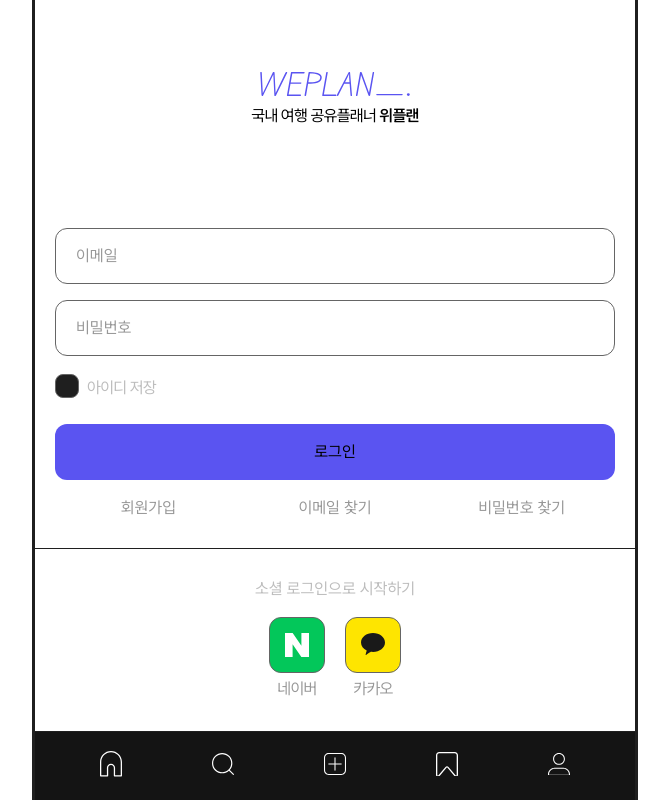
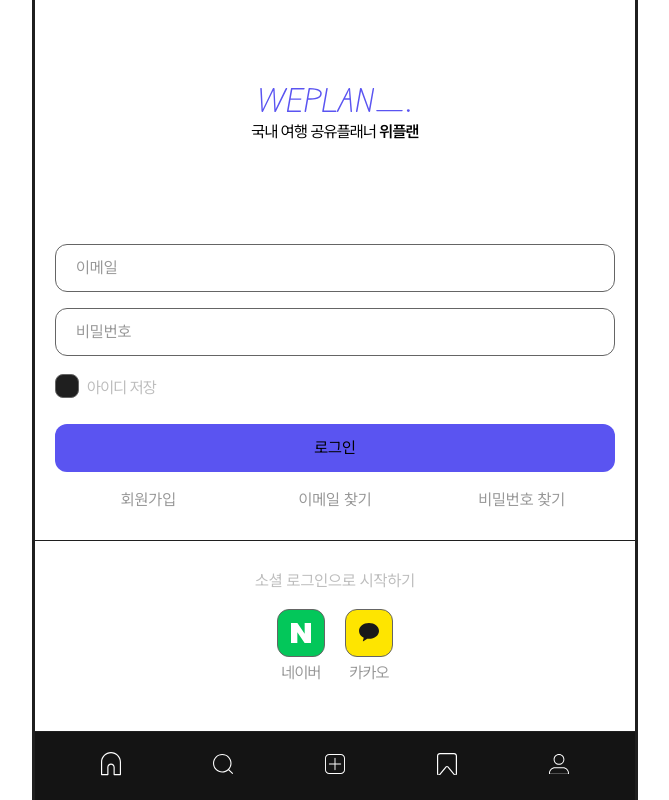
Before and after one commit to ungpyolee/weplan-app, a Next.js app: page /auth/login in a window 1280 px wide. Shown: the whole page, without its empty margins (305-974 px from the left). Built offline with nearby package versions, Linux system fonts and the light colour scheme.

Commit message:
Design: 로그인 관련 컴포넌트 css 변경
- input, social login, BottomNavBar 사이즈 css변경

Related to : #1

```diff
--- a/src/app/page.tsx
+++ b/src/app/page.tsx
@@ -1,4 +1,5 @@
 import { LogoWeplan } from '@/components/Icons';
+import Link from 'next/link';
 
 export default function Home() {
     return (
@@ -9,6 +10,7 @@
                     반갑습니다. 일정을 관리하고 공유하는 서비스 <span className="font-semibold">위플랜</span>입니다.
                 </p>
             </div>
+            <Link href="auth/login">로그인</Link>
         </>
     );
 }
--- a/src/components/common/Button/KaKaoLoginBtn.tsx
+++ b/src/components/common/Button/KaKaoLoginBtn.tsx
@@ -1,16 +1,34 @@
+// import { LogoKakao } from '@/components/Icons';
+// import React from 'react';
+
+// const KaKaoLoginBtn = () => {
+//     return (
+//         <div className="text-gray-400 hover:text-gray-100 transition">
+//             <button className="h-12 w-12 rounded-xl border border-gray-500 bg-[#FEE500] flex items-center justify-center hover:bg-[#FEEC40] transition">
+//                 <div className="w-5 h-5 flex items-center justify-center">
+//                     <LogoKakao className="fill-[#191919]" />
+//                 </div>
+//             </button>
+//             <p className="text-center mt-1 text-base ">카카오</p>
+//         </div>
+//     );
+// };
+
+// export default KaKaoLoginBtn;
+
 import { LogoKakao } from '@/components/Icons';
 import React from 'react';
 
 const KaKaoLoginBtn = () => {
     return (
-        <div className="text-gray-400 hover:text-gray-100 transition">
-            <button className="h-14 w-14 rounded-xl border border-gray-500 bg-[#FEE500] flex items-center justify-center hover:bg-[#FEEC40] transition">
-                <div className="w-6 h-6 flex items-center justify-center">
+        <button className="text-gray-400 hover:text-gray-100 transition">
+            <div className="h-12 w-12 rounded-xl border border-gray-500 bg-[#FEE500] flex items-center justify-center hover:bg-[#FEEC40] transition">
+                <div className="w-5 h-5 flex items-center justify-center">
                     <LogoKakao className="fill-[#191919]" />
                 </div>
-            </button>
+            </div>
             <p className="text-center mt-1 text-base ">카카오</p>
-        </div>
+        </button>
     );
 };
 
--- a/src/components/common/Button/NaverLoginBtn.tsx
+++ b/src/components/common/Button/NaverLoginBtn.tsx
@@ -3,14 +3,14 @@
 
 const NaverLoginBtn = () => {
     return (
-        <div className="text-gray-400 hover:text-gray-100 transition">
-            <button className="h-14 w-14 rounded-xl border border-gray-500 bg-[#03C75A] flex items-center justify-center hover:bg-[#42D583] transition">
-                <div className="w-6 h-6 flex items-center justify-center">
+        <button className="text-gray-400 hover:text-gray-100 transition">
+            <div className="h-12 w-12 rounded-xl border border-gray-500 bg-[#03C75A] flex items-center justify-center hover:bg-[#42D583] transition">
+                <div className="w-5 h-5 flex items-center justify-center">
                     <LogoNaver className="fill-white" />
                 </div>
-            </button>
+            </div>
             <p className="text-center mt-1 text-base ">네이버</p>
-        </div>
+        </button>
     );
 };
 
--- a/src/components/common/Input/CheckBox.tsx
+++ b/src/components/common/Input/CheckBox.tsx
@@ -1,10 +1,12 @@
-import React from 'react';
+import React, { useId } from 'react';
 
 interface CheckBoxProps extends React.InputHTMLAttributes<HTMLInputElement> {
     label?: string;
 }
 
 const CheckBox = ({ label, ...props }: CheckBoxProps) => {
+    const id = useId();
+
     return (
         <label className="flex items-center cursor-pointer">
             <div className="relative flex items-center">
--- a/src/components/common/Input/Submit.tsx
+++ b/src/components/common/Input/Submit.tsx
@@ -3,13 +3,21 @@
 interface SubmitProps {
     value: string;
     className?: string;
+    size?: 'sm' | 'default' | 'lg';
 }
 
-const Submit = ({ value, className }: SubmitProps) => {
+const Submit = ({ value, className, size = 'default' }: SubmitProps) => {
+    const sizeClasses = {
+        sm: 'h-10',
+        default: 'h-12',
+        lg: 'h-14',
+    };
     return (
         <input
             type="submit"
-            className={`bg-primary hover:bg-primary-light h-14 rounded-xl cursor-pointer transition ${className || ''}`}
+            className={`bg-primary hover:bg-primary-light rounded-xl cursor-pointer transition ${className || ''} ${
+                sizeClasses[size]
+            }`}
             value={value}
         ></input>
     );
--- /dev/null
+++ b/src/components/common/Input/index.js
@@ -0,0 +1,5 @@
+import { default as Input } from './Input';
+import { default as CheckBox } from './CheckBox';
+import { default as Submit } from './Submit';
+
+export { Input, CheckBox, Submit };
--- a/src/components/common/Input/index.tsx
+++ /dev/null
@@ -1 +0,0 @@
-export { default as Input } from './Input';
--- a/src/components/forms/LoginForm.tsx
+++ b/src/components/forms/LoginForm.tsx
@@ -1,10 +1,7 @@
 'use client';
 
 import { useState } from 'react';
-import { Input } from '../common/Input';
-import Radio from '../common/Input/Radio';
-import CheckBox from '../common/Input/CheckBox';
-import Submit from '../common/Input/Submit';
+import { Input, CheckBox, Submit } from '../common/Input';
 const LoginForm = () => {
     const [email, setEmail] = useState<string>('');
     const [password, setPassword] = useState<string>('');
@@ -18,10 +15,10 @@
     };
     return (
         <form className="flex flex-col px-5 gap-4">
-            <Input type="email" value={email} onChange={handleEmailChange} placeholder="이메일" size="lg" />
-            <Input type="paswword" value={password} onChange={handlePasswordChange} placeholder="비밀번호" size="lg" />
+            <Input type="email" value={email} onChange={handleEmailChange} placeholder="이메일" />
+            <Input type="paswword" value={password} onChange={handlePasswordChange} placeholder="비밀번호" />
             <CheckBox label="아이디 저장" />
-            <Submit className="mt-2" value="로그인" />
+            <Submit className="mt-2" value="로그인" size="default" />
         </form>
     );
 };
--- a/src/components/layout/BottomNavBar.tsx
+++ b/src/components/layout/BottomNavBar.tsx
@@ -38,7 +38,7 @@
                         className="w-12 h-12 flex justify-center items-center hover:bg-gray-800 transition rounded-xl"
                     >
                         <div className="flex justify-center items-center">
-                            <div className="w-[22px] h-[22px] flex items-center justify-center">
+                            <div className="w-[20px] h-[20px] flex items-center justify-center">
                                 {pathname === path ? <ActiveIcon /> : <Icon />}
                             </div>
                         </div>
```
Also changed, not shown: src/components/common/Button/index.js (renamed from src/components/common/Button/index.tsx), src/components/forms/index.js (renamed from src/components/forms/index.tsx).
